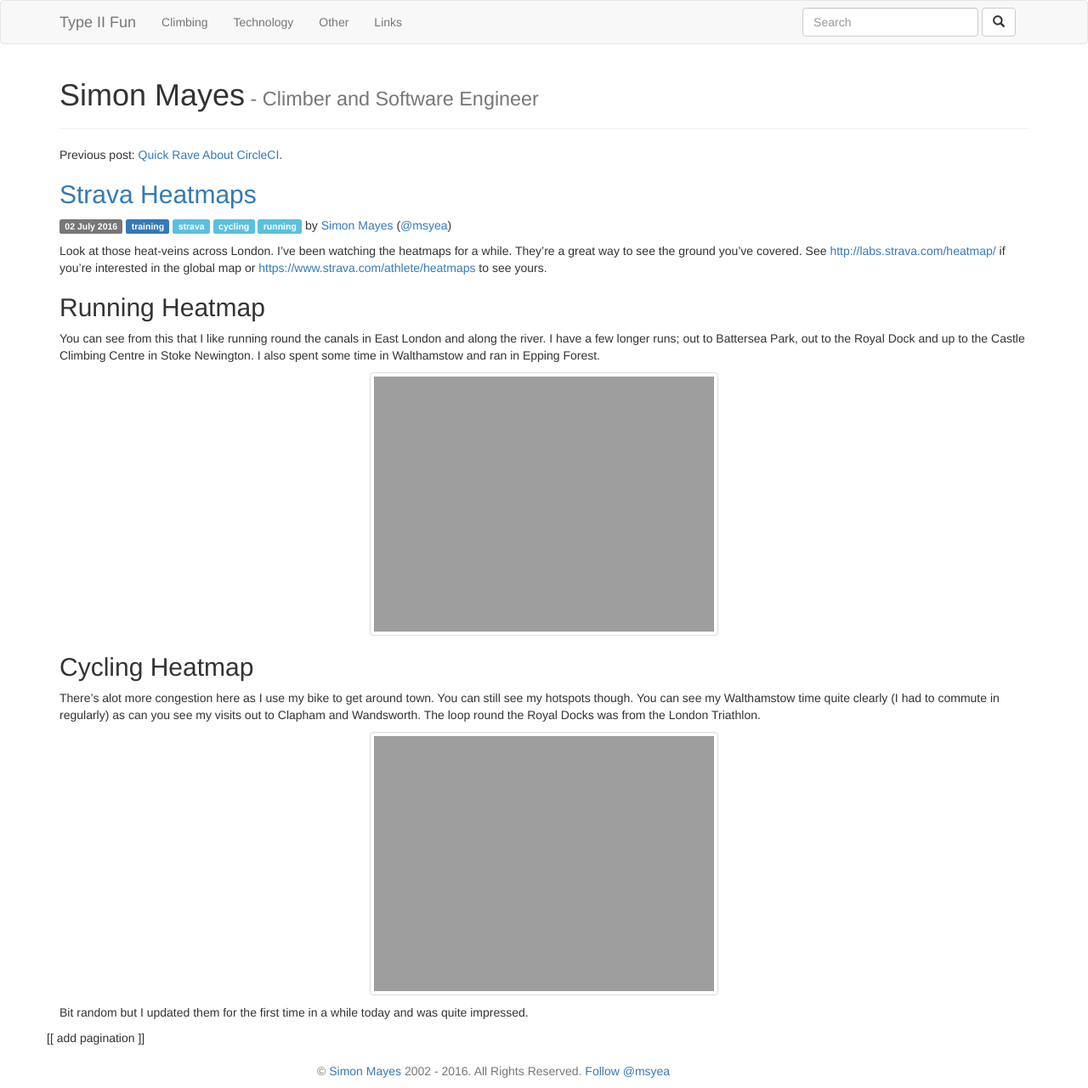
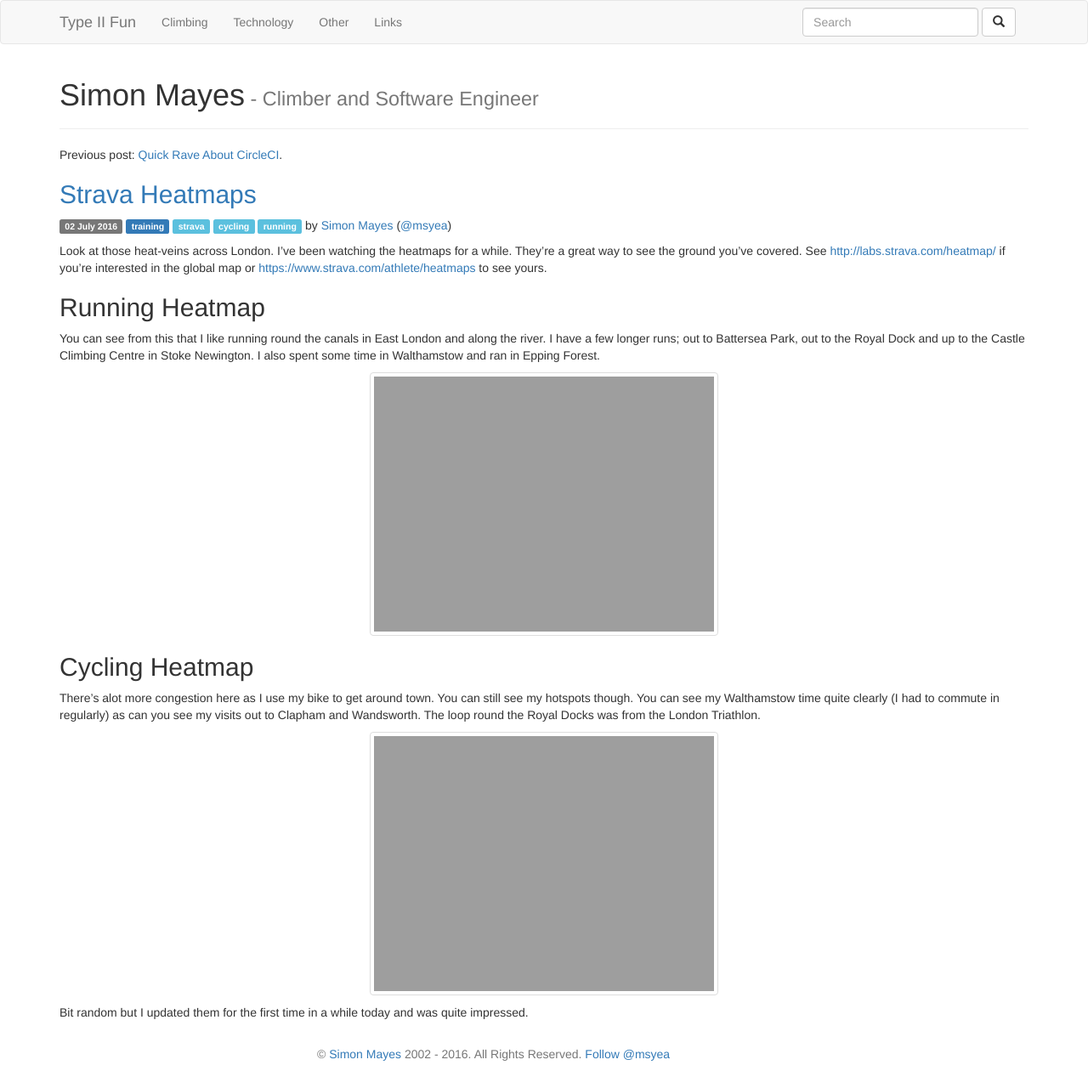
Before and after one commit to msyea/msyea.github.io, a Jekyll site: the page built from index.html, in a window 1280 px wide. Shown: the whole page at 85% size. Built offline with Jekyll 4.4.1, drawn with Linux system fonts in a browser that asks for light colours; comment, search, counter and statistics services are not loaded; grey boxes are pictures that could not be loaded.

Commit message:
Remove pagination

```diff
--- a/index.html
+++ b/index.html
@@ -38,6 +38,3 @@ schema: Blog
     {% endfor %}
   </div>
 </div>
-<div class="row">
-  <div class="class-md-12"> [[ add pagination ]]</div>
-</div>
```
